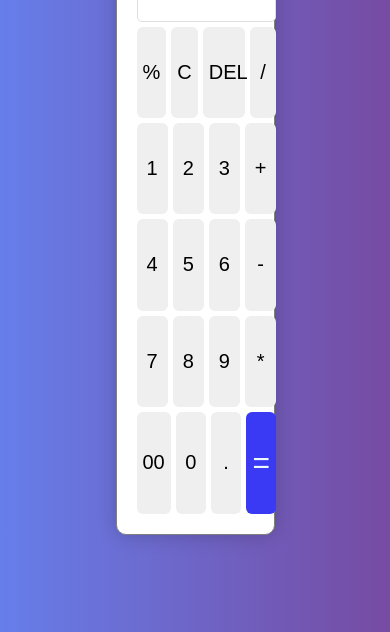
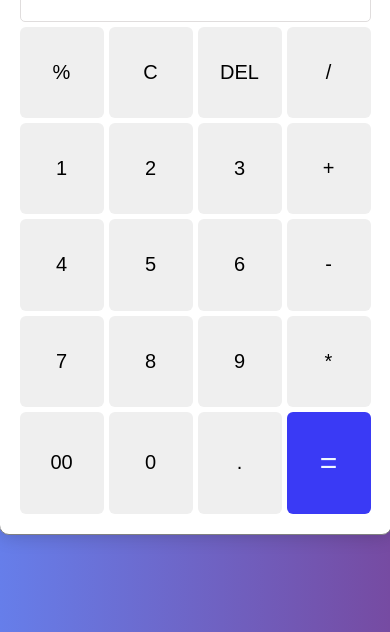
Before and after one commit to chendu-s/Calculator, a plain HTML site: page calculator.html in a window 390 px wide. Shown: the part 228-860 px from the top of the page. Drawn offline with Linux system fonts and the light colour scheme.

Commit message:
"update calculator project"

```diff
--- a/calculator.css
+++ b/calculator.css
@@ -61,3 +61,9 @@ h1{
 .calculator>.formgroup>.equal:hover{
     background-color: rgb(2, 2, 235);
 }
+@media (max-width:600px){
+    .calculator{
+        width: 90%;
+        font-size: 18px;
+    }
+}
```
